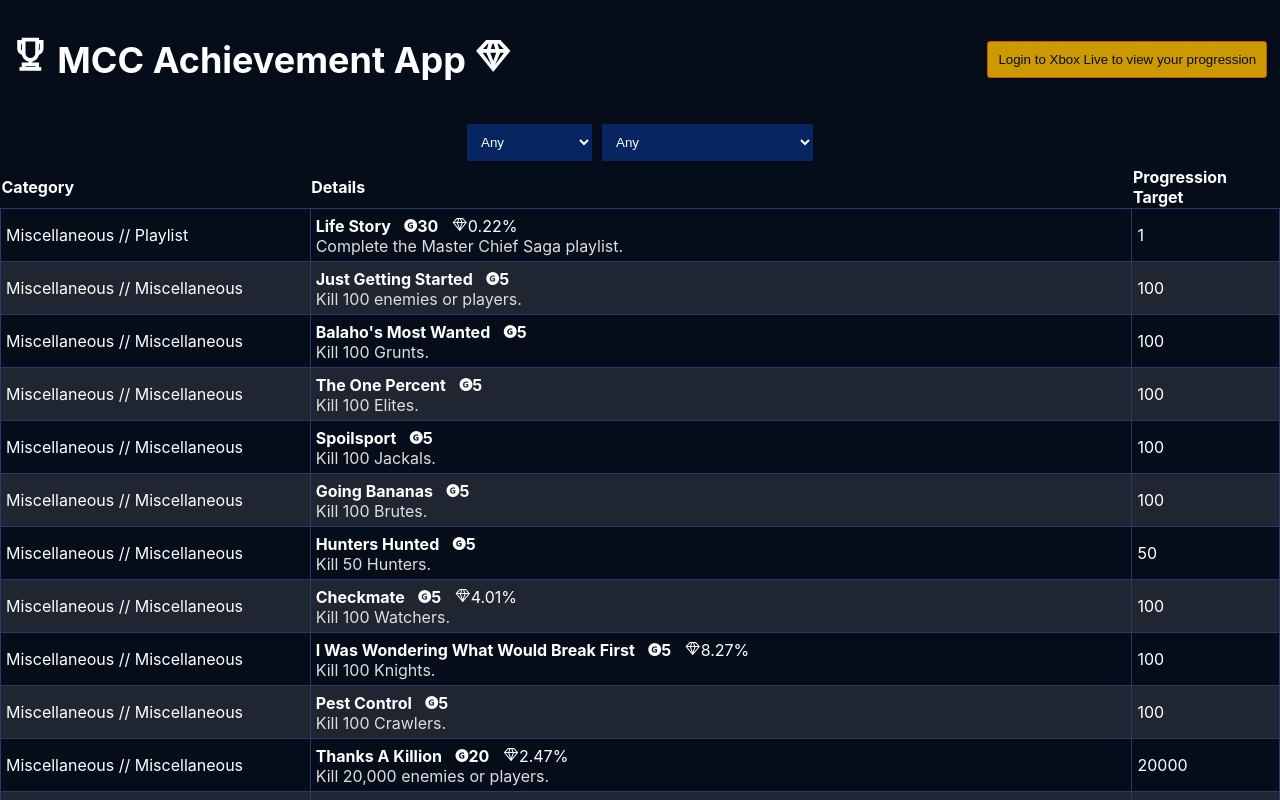
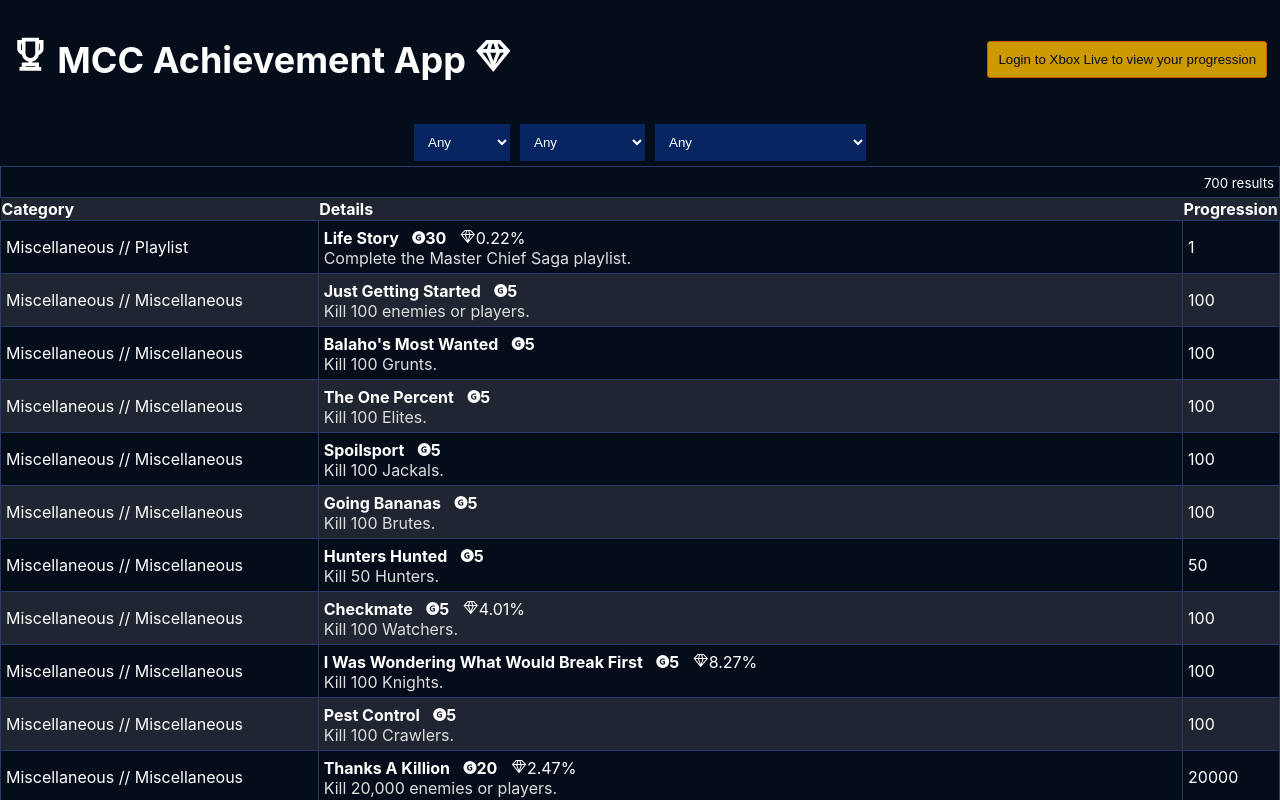
Before and after one commit to ronbrogan/MCCAchievementApp, a React (Create React App) app in the folder web/: page / in a window 1280 px wide. Shown: the top 800 px of the page. Built offline with nearby package versions, Linux system fonts and the light colour scheme.

Commit message:
Add locked filter

```diff
--- a/web/src/components/AchievementExplorer/AchievementExplorerFilterOptions.ts
+++ b/web/src/components/AchievementExplorer/AchievementExplorerFilterOptions.ts
@@ -2,5 +2,6 @@ export default class AchievementExplorerFilterOptions
 {
     public categoryFilter: string = "Any";
     public subcategoryFilter: string = "Any";
+    public progressionState: string = "Any";
     [key: string]: any
 }
--- a/web/src/components/AchievementFilter/AchievementFilter.tsx
+++ b/web/src/components/AchievementFilter/AchievementFilter.tsx
@@ -15,7 +15,8 @@ export default class AchievementFilter extends React.Component<AchievementFilter
 {
     private filterOptions: AchievementExplorerFilterOptions = {
         categoryFilter: "Any",
-        subcategoryFilter: "Any"
+        subcategoryFilter: "Any",
+        progressionState: "Any"
     };
 
     public constructor(props: AchievementFilterProps) {
@@ -66,6 +67,11 @@ export default class AchievementFilter extends React.Component<AchievementFilter
 
         return (
             <div className="AchievementFilter">
+                <select onChange={this.notifyFilterChange} value={this.state.Filter.progressionState} data-filter-accessor="progressionState">
+                    <option key="Any" value="Any">Any</option>
+                    <option key="Locked" value="Locked">Locked</option>
+                    <option key="Unlocked" value="Unlocked">Unlocked</option>
+                </select>
                 <select onChange={this.notifyFilterChange} value={this.state.Filter.categoryFilter} data-filter-accessor="categoryFilter">
                     {categories.map(c => (<option key={c} value={c}>{c}</option>))}
                 </select>
--- a/web/src/components/AchievementGrid/AchievementGrid.tsx
+++ b/web/src/components/AchievementGrid/AchievementGrid.tsx
@@ -55,6 +55,11 @@ export default class AcheivementGrid extends React.Component<AchievementGridProp
     }
 
     public getProgressionSummary = (r: Achievement) => {
+        if(r.progressionSummary === undefined)
+        {
+            return r.ProgressionTarget;
+        }
+
         var html = r.isUnlocked ? "<span title='" + r.progressionSummary +"'>✅</span>" : r.progressionSummary;
 
         if(r.progressions.length > 1)
@@ -114,14 +119,8 @@ export default class AcheivementGrid extends React.Component<AchievementGridProp
                     "isHtml": true
                 },
                 {
-                    "Header": "Progression Target",
-                    "accessor": "ProgressionTarget",
-                    "condition": r => !r.progressionSummary
-                },
-                {
                     "Header": "Progression",
                     "accessor": r => this.getProgressionSummary(r),
-                    "condition": r => !!r.progressionSummary,
                     "isHtml": true
                 }
             ]
@@ -141,12 +140,32 @@ export default class AcheivementGrid extends React.Component<AchievementGridProp
             rows = rows.filter(r => r.Subcategory === this.props.Filter.subcategoryFilter);
         }
 
-        let progressionDict = this.props.ProgressionData.reduce((p,c) => {
-            p[c.id] = c;
-            return p;
-        }, {});
+        var joinedRows :any;
 
-        return rows.map(r => Object.assign(r, progressionDict[r.Id]));
+        if(this.props.ProgressionData != null)
+        {
+            let progressionDict = this.props.ProgressionData.reduce((p,c) => {
+                p[c.id] = c;
+                return p;
+            }, {});
+
+            joinedRows = rows.map(r => Object.assign(r, progressionDict[r.Id]));
+        }
+        else
+        {
+            joinedRows = rows.map(r => Object.assign(r, {progressionSummary:null}));
+        }
+
+        if(this.props.Filter.progressionState == "Unlocked")
+        {
+            joinedRows = joinedRows.filter((r: { isUnlocked: any; }) => r.isUnlocked);
+        }
+        else if (this.props.Filter.progressionState == "Locked")
+        {
+            joinedRows = joinedRows.filter((r: { isUnlocked: any; }) => !r.isUnlocked);
+        }
+
+        return joinedRows;
     }
 
     render() {
@@ -154,15 +173,22 @@ export default class AcheivementGrid extends React.Component<AchievementGridProp
         return (<div className="AchievementGrid">
             <table>
                 <thead>
+                    <tr>
+                        <td colSpan={3} align={"right"}><small>{rows.length} results</small></td>
+                    </tr>
                     <tr className="AchievementRow">
-                        {this.state.columns.filter(c => c.condition ? c.condition(rows[0]) : true).map(col => (
+                        {this.state.columns.map(col => (
                             <th key={col.Header} className={col.Header}>{col.Header}</th>
                         ))}
                     </tr>
                 </thead>
                 <tbody>
-                    {rows.map(row => (
-                        <AchievementRow key={row.Id} Achievement={row} Columns={this.state.columns}></AchievementRow>
+                    {(rows.length === 0 ?
+                    (<tr><td colSpan={3}>No results</td></tr>)
+                    :(
+                        rows.map(row => (
+                            <AchievementRow key={row.Id} Achievement={row} Columns={this.state.columns}></AchievementRow>
+                        ))
                     ))}
                 </tbody>
             </table>
--- a/web/src/types/Achievement.ts
+++ b/web/src/types/Achievement.ts
@@ -9,5 +9,6 @@ export default interface Achievement
     unlockedAt: string,
 
     Category: string,
-    Subcategory: string
+    Subcategory: string,
+    ProgressionTarget: string
 }
```
